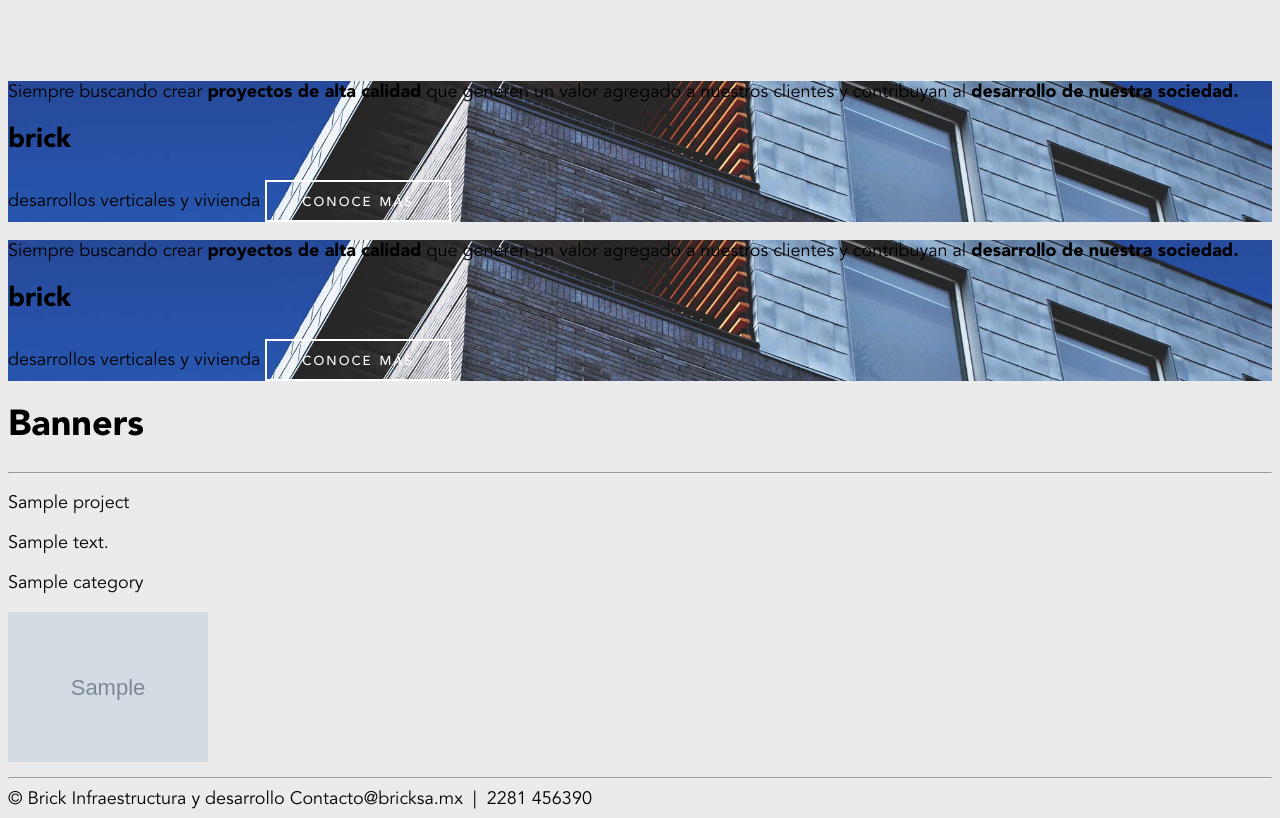
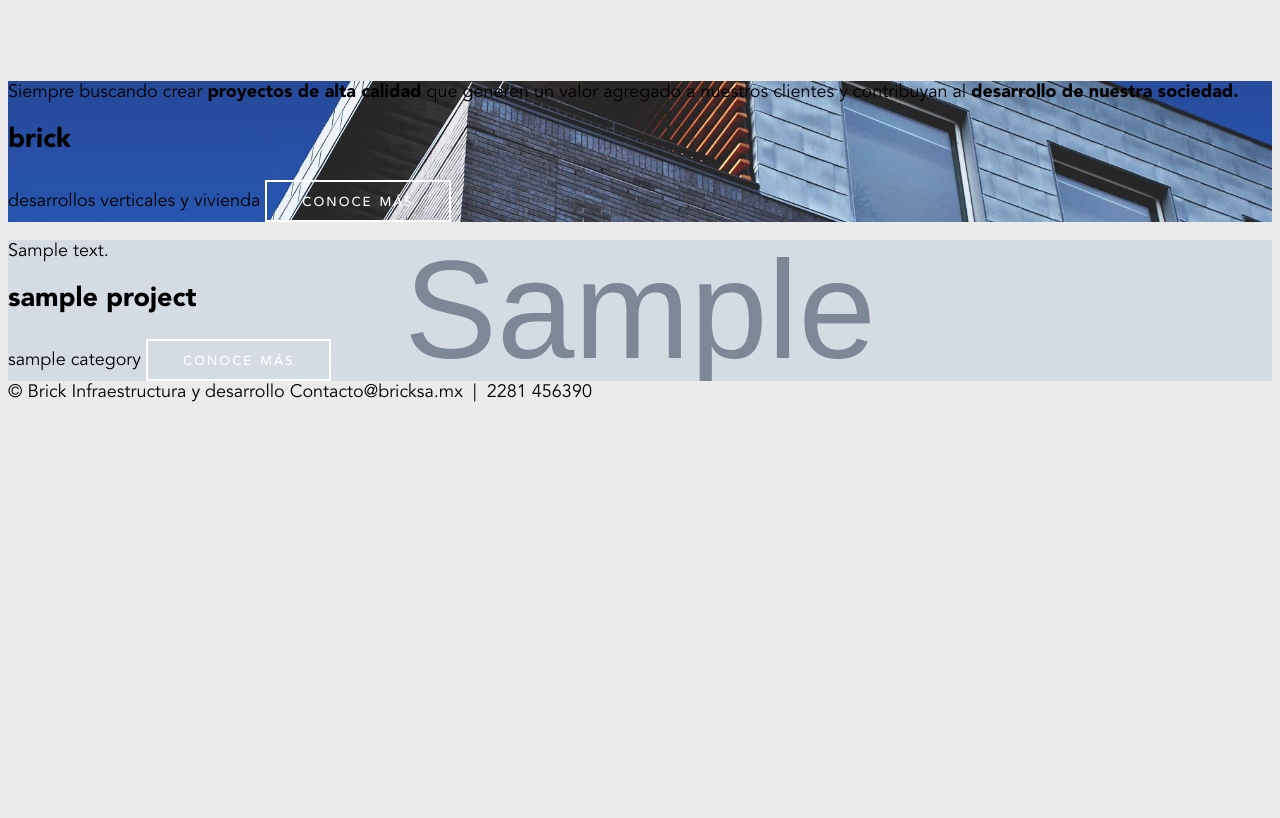
Before and after one commit to BlickLabs/Bricksa, a Django app: template bricksa/templates/landing/index.html in a window 1280 px wide. Shown: the part 1002-1820 px from the top of the page. After the commit the page ends 1404 px from the top, so only its background shows below. Run offline with Django 3.2, Linux system fonts and the light colour scheme; the template is opened without the code that fills it: most values are stand-ins (such as "Sample title", 1, 10 or a date in 2020); grey boxes marked "Sample" are stand-in pictures; style sheets or scripts are compiled from the project's sources; some libraries are stand-ins or nearby versions.

Commit message:
Implemented dynamic banners in homepage.

```diff
--- a/bricksa/static/app/styl/sections/homepage.styl
+++ b/bricksa/static/app/styl/sections/homepage.styl
@@ -70,7 +70,7 @@
             margin 0
 
           .banner-motto
-            display inline-block
+            display block
             font-size 28px
             line-height 0.9
 
--- a/bricksa/templates/landing/index.html
+++ b/bricksa/templates/landing/index.html
@@ -21,32 +21,24 @@
           </div>
         </div>
       </div>
-      <div class="homepage-banner cover" style="background-image: url('{% static "img/homepage-cover.jpg"%}')">
+      {% for banner in banners %}
+      <div class="homepage-banner cover" style="background-image: url('{{ banner.photo.url }}')">
         <div class="banner-text-container">
           <div class="banner-white-box">
             <p>
-              Siempre buscando crear <b>proyectos de alta calidad</b> que generen un valor agregado a nuestros clientes y contribuyan al <b>desarrollo de nuestra sociedad.</b>
+              {{ banner.description }}</b>
             </p>
           </div>
           <div class="banner-info-container">
             <div class="banner-info">
-              <h2 class="banner-title">brick</h2>
-              <span class="banner-motto">desarrollos verticales y vivienda</span>
+              <h2 class="banner-title">{{ banner.project.name|lower }}</h2>
+              <span class="banner-motto">{{ banner.project.category|lower }}</span>
               <a href="#" class="bricksa-button">conoce más</a>
             </div>
           </div>
         </div>
       </div>
+      {% endfor %}
     </div>
-
   </div>
-	<h1>Banners</h1>
-	{% for banner in banners %}
-		<hr>
-		<p>{{ banner.project.name }}</p>
-		<p>{{ banner.description }}</p>
-		<p>{% trans banner.project.category %}</p>
-		<img src="{{ banner.photo.url }}" width="200px">
-		<hr>
-	{% endfor %}
 {% endblock %}
```
